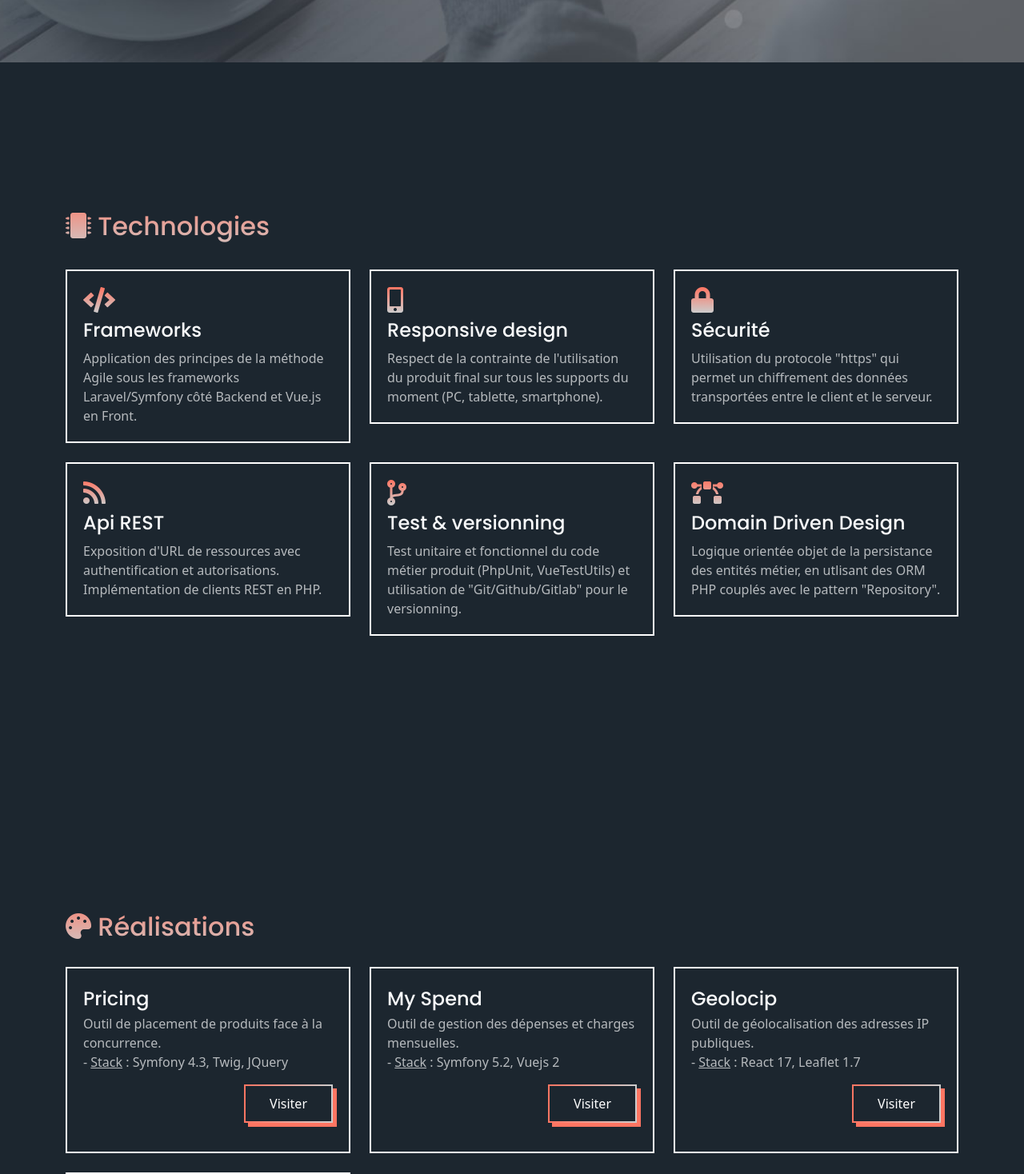
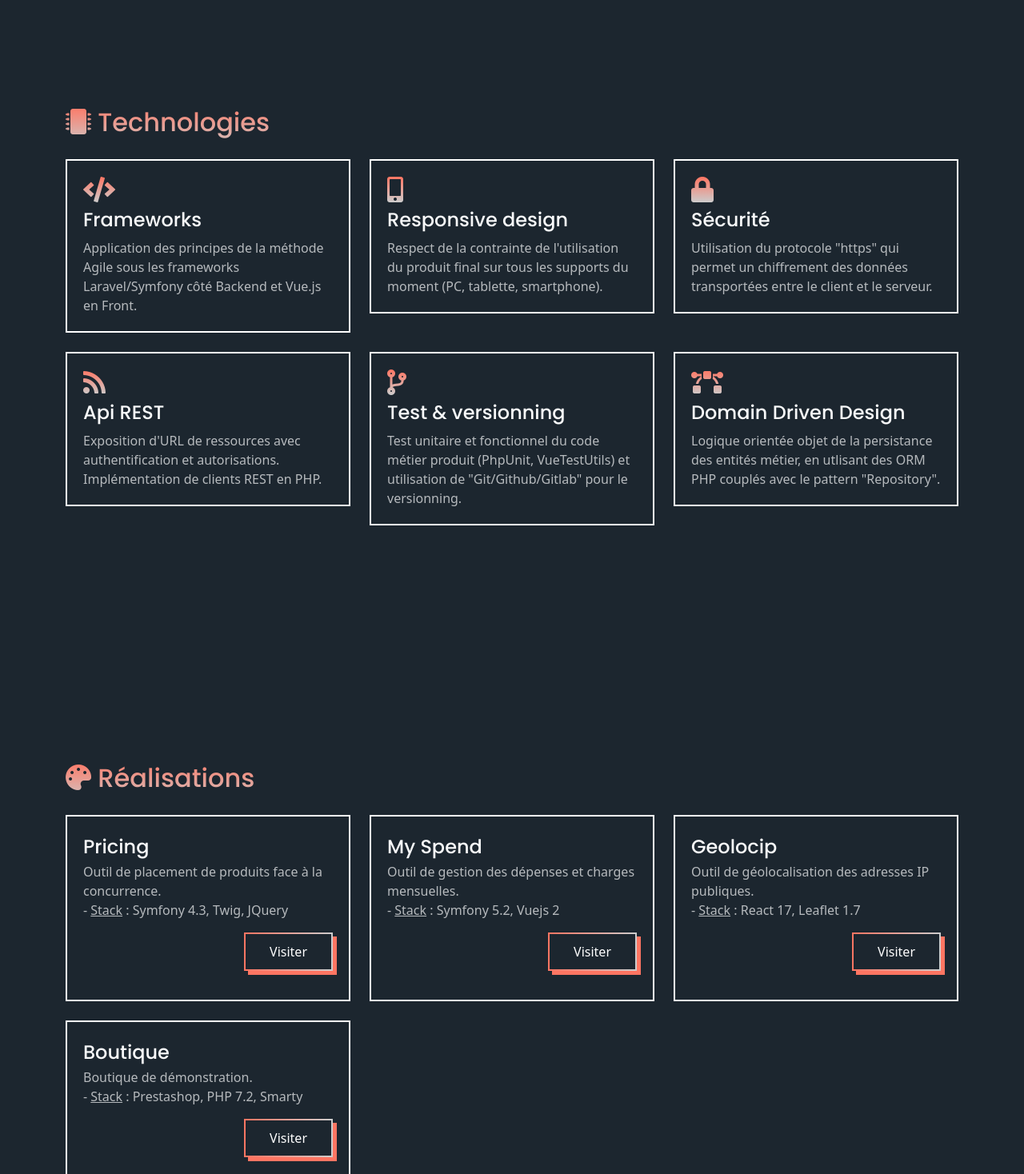
Before and after one commit to bennaneweb44/bwreact, a React (Create React App) app: page / in a window 1280 px wide. Shown: the part 802-2270 px from the top of the page at 80% size. Built offline with nearby package versions, Linux system fonts and the light colour scheme; a web font is replaced by a local one.

Commit message:
Style des composants + image contact

```diff
--- a/public/css/style.css
+++ b/public/css/style.css
@@ -69,7 +69,7 @@ li {
 .plans,
 .work,
 .contact {
-	height: 110vh;
+	height: 100vh;
 	position: relative;
 }
 
@@ -102,7 +102,7 @@ li {
 .services .fas,
 .location .far,
 .location .fas {
-	padding: 25px 0 15px 0;
+	padding: 5px 0 15px 0;
 	background: -webkit-gradient(
 		linear,
 		left top,
--- a/src/pages/Contact.js
+++ b/src/pages/Contact.js
@@ -4,9 +4,9 @@ import '../App.scss';
 function Contact() {
   return (
     <div>
-      <div className="container-fluid services text-light pt-5" id="contact">
-        <div className="container">
-          <div className="row">
+      <div className="services d-flex text-light align-items-center" id="contact">
+        <div className="container mt-5">
+          <div className="row pt-6">
             <div className="col-lg-6 d-flex align-items-center px-lg-7" data-aos="fade-right">
                 <div className="w-90 mr-0">
                     <div className="text-center text-lg-start py-4 pt-lg-0">
--- a/src/pages/Realisations.js
+++ b/src/pages/Realisations.js
@@ -5,8 +5,8 @@ function Realisations() {
   return (
     <div>
       <section className="services d-flex align-items-center " id="realisations">
-        <div className="container text-light">
-            <h2 className="py-1"><i className="fas fa-palette"></i><span className="home_text"> Réalisations</span></h2>
+        <div className="container text-light mt-5">
+            <h2><i className="fas fa-palette"></i><span className="home_text"> Réalisations</span></h2>
             <div className="row gy-4 py-2" data-aos="zoom-in">
                 <div className="col-lg-4">
                     <div className="card bg-transparent">
--- a/src/pages/Technologies.js
+++ b/src/pages/Technologies.js
@@ -6,8 +6,7 @@ function Technologies() {
     <div>
       <section className="services d-flex align-items-center " id="technologies">
         <div className="container text-light">
-            <br className="d-xl-none d-xxl-block d-lg-none d-xl-block" />
-            <h2 className="py-2"><i className="fas fa-microchip"></i><span className="home_text"> Technologies</span></h2>
+            <h2><i className="fas fa-microchip"></i><span className="home_text"> Technologies</span></h2>
             <div className="row gy-4 py-2" data-aos="zoom-in">
                 <div className="col-lg-4">
                     <div className="card bg-transparent">
```
Also changed, not shown: public/assets/images/contact.jpg.
